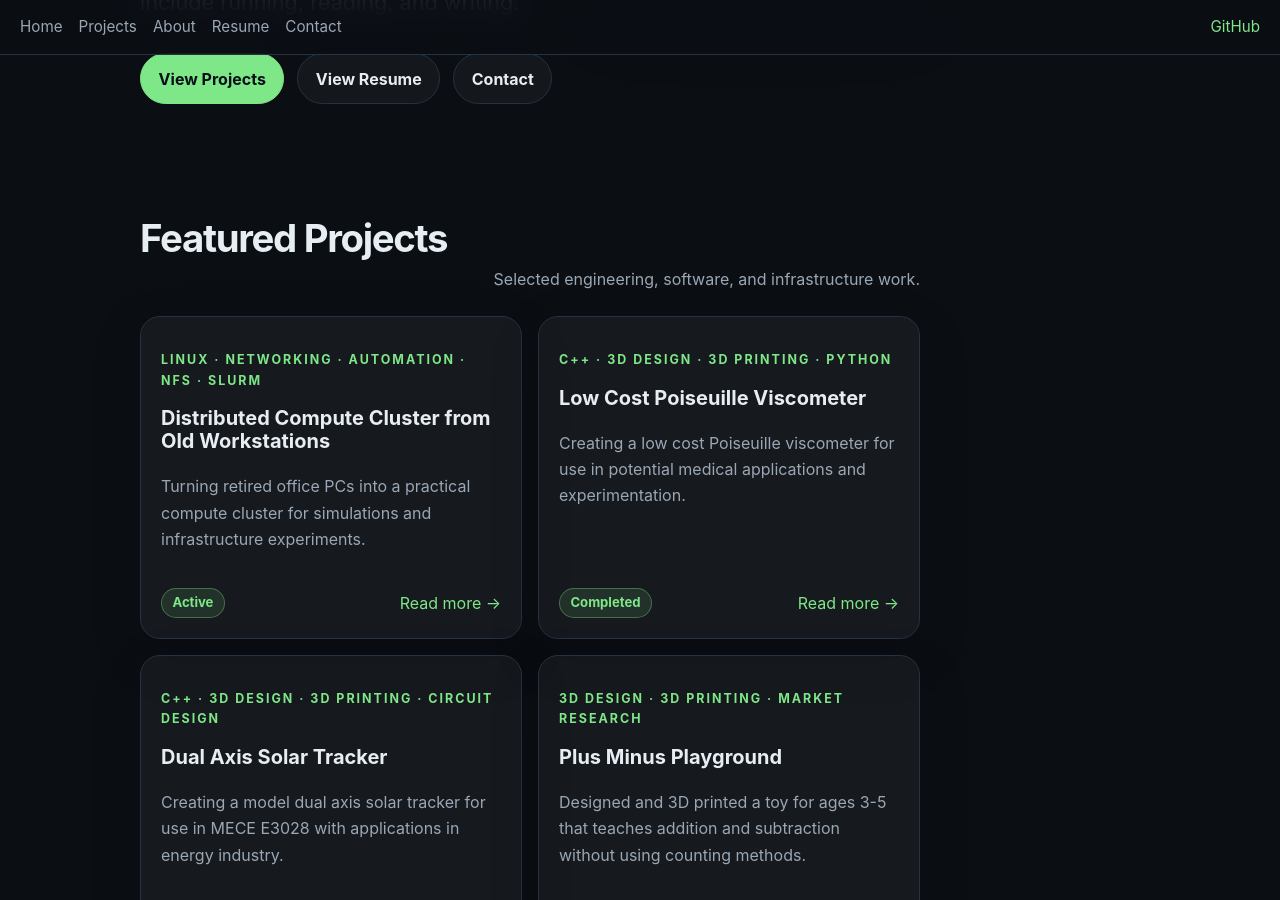
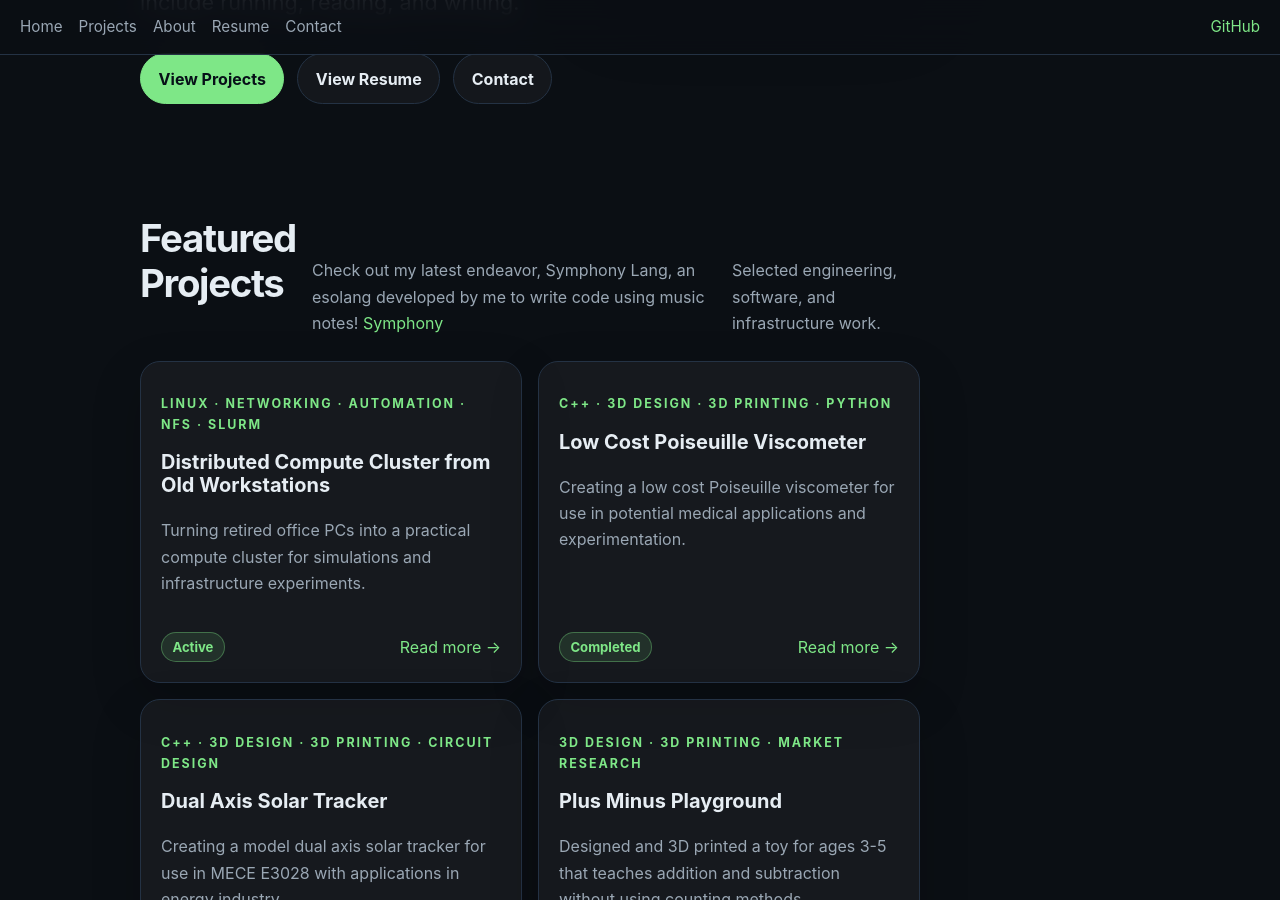
Before and after one commit to jsciotto05/jsciotto05.github.io, a Jekyll site: the page built from index.md, in a window 1280 px wide and 900 px high, scrolled down 631 px. Built offline with Jekyll 4.4.1, drawn with Linux system fonts in a browser that asks for light colours.

Commit message:
Add Symphony Lang project description
Added a description for the Symphony Lang project in the featured section.

```diff
--- a/index.md
+++ b/index.md
@@ -30,6 +30,7 @@ show_title: false
 <section class="section">
   <div class="section-heading">
     <h2>Featured Projects</h2>
+    <p>Check out my latest endeavor, Symphony Lang, an esolang developed by me to write code using music notes! <a href="{{'symphony.html' | relative_url}}">Symphony</a></p>
     <p>Selected engineering, software, and infrastructure work.</p>
   </div>
 
```
